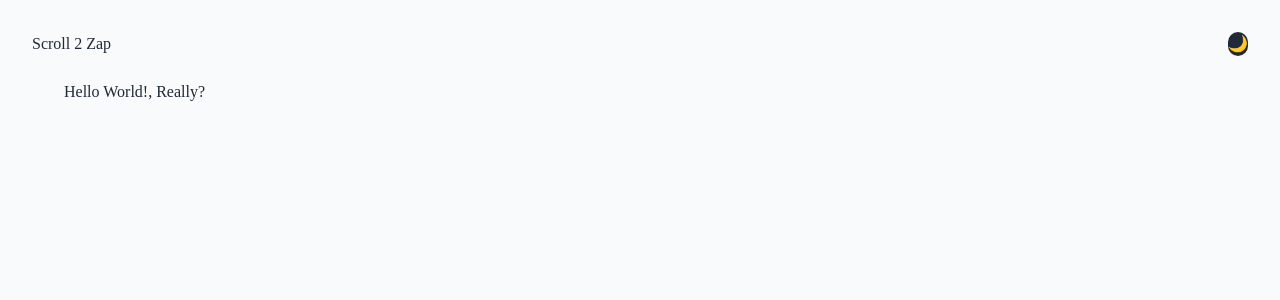
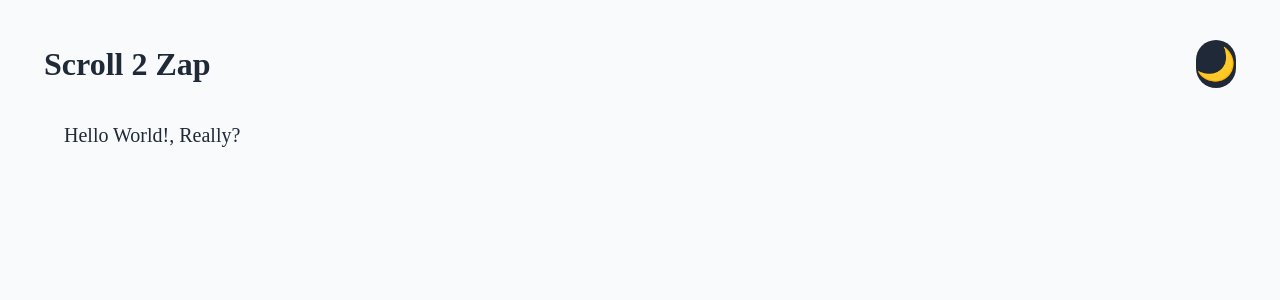
Before and after one commit to Shresth-Deorari/scroll2zap, a React (Vite) app: page / in a window 1280 px wide. Shown: the top 300 px of the page. Built offline with nearby package versions, Linux system fonts and the light colour scheme.

Commit message:
feat: implement styles

```diff
--- a/src/App.tsx
+++ b/src/App.tsx
@@ -3,7 +3,7 @@
 function App() {
   return (
     <AppLayout>
-      <div>Hello World!, Really?</div>
+      <div className="text-xl font-serif">Hello World!, Really?</div>
     </AppLayout>
   );
 }
--- a/src/components/Header.tsx
+++ b/src/components/Header.tsx
@@ -4,8 +4,8 @@
 
 const Header: FC<HeaderProps> = ({ title = "Scroll 2 Zap" }) => {
   return (
-    <header className="p4 flex justify-between items-center">
-      <span className="font-sans">{title}</span>
+    <header className="flex justify-between items-center px-1 sm:px-2 md:px-3 py-2 text-2xl font-bold font-sans">
+      <span>{title}</span>
       <ThemeToggle/>
     </header>
   );
--- a/src/components/ThemeToggle.tsx
+++ b/src/components/ThemeToggle.tsx
@@ -33,7 +33,7 @@
   return (
     <button
       onClick={toggleTheme}
-      className="p2 rounded-full bg-text-light dark:bg-text-dark text-bg-light dark:text-bg-dark"
+      className="p2 rounded-full text-2xl bg-text-light dark:bg-text-dark text-bg-light dark:text-bg-dark"
     >
       {theme === Theme.Dark ? "☀️" : "🌙"}
     </button>
--- a/tailwind.config.ts
+++ b/tailwind.config.ts
@@ -22,7 +22,7 @@
         base: "1rem",
         lg: "1.125rem",
         xl: "1.25rem",
-        "2xl": "1.5rem",
+        "2xl": "2rem",
       },
     },
   },
```
